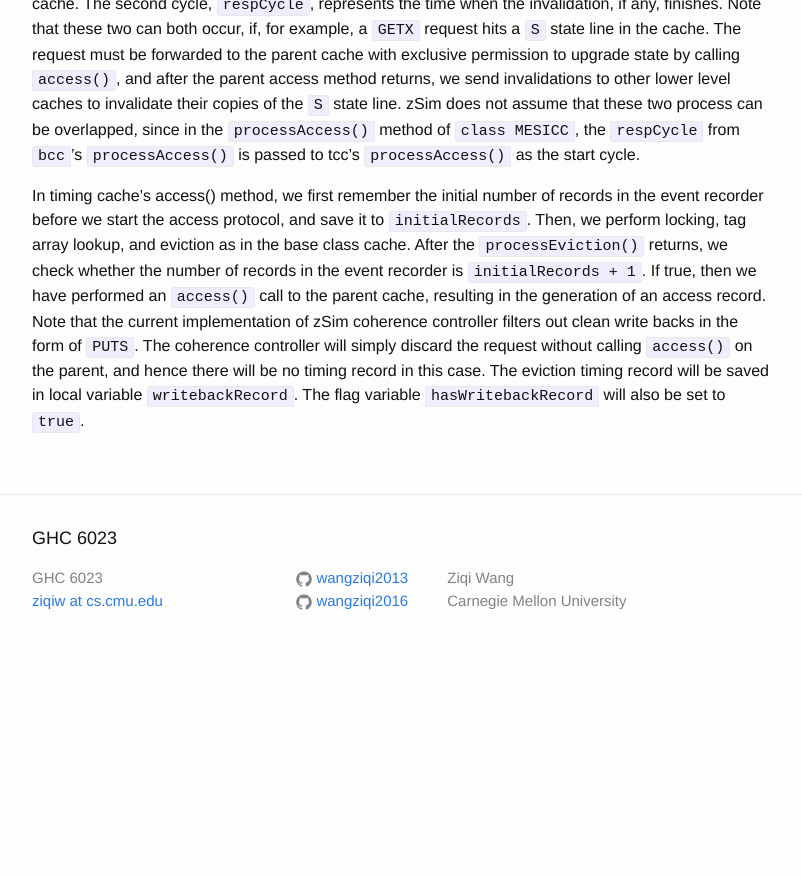
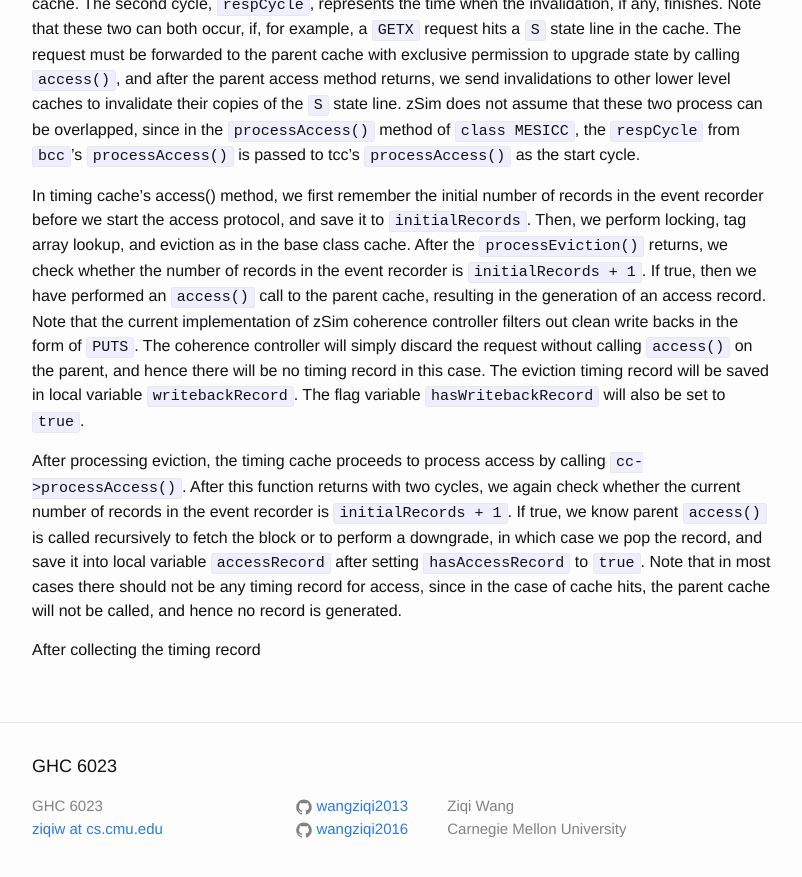
Before and after one commit to wangziqi2013/wangziqi2013.github.io, a Jekyll site: the page built from _posts/2019-01-22-understand-zsim-contention-sim.markdown, in a window 1280 px wide and 900 px high, scrolled down 10347 px. Shown: the top 877 px of the window, without its empty margins (238-1040 px from the left). Built offline with Jekyll 4.4.1, drawn with Linux system fonts in a browser that asks for light colours; before the commit the page ends 11019 px from its top, so only the background shows below that.

Commit message:
Adding access record

```diff
--- a/_posts/2019-01-22-understand-zsim-contention-sim.markdown
+++ b/_posts/2019-01-22-understand-zsim-contention-sim.markdown
@@ -385,3 +385,12 @@ in the generation of an access record. Note that the current implementation of z
 clean write backs in the form of `PUTS`. The coherence controller will simply discard the request without calling
 `access()` on the parent, and hence there will be no timing record in this case. The eviction timing record will
 be saved in local variable `writebackRecord`. The flag variable `hasWritebackRecord` will also be set to `true`.
+
+After processing eviction, the timing cache proceeds to process access by calling `cc->processAccess()`. After
+this function returns with two cycles, we again check whether the current number of records in the event recorder
+is `initialRecords + 1`. If true, we know parent `access()` is called recursively to fetch the block or to perform
+a downgrade, in which case we pop the record, and save it into local variable `accessRecord` after setting `hasAccessRecord`
+to `true`. Note that in most cases there should not be any timing record for access, since in the case of cache hits,
+the parent cache will not be called, and hence no record is generated.
+
+After collecting the timing record
```
